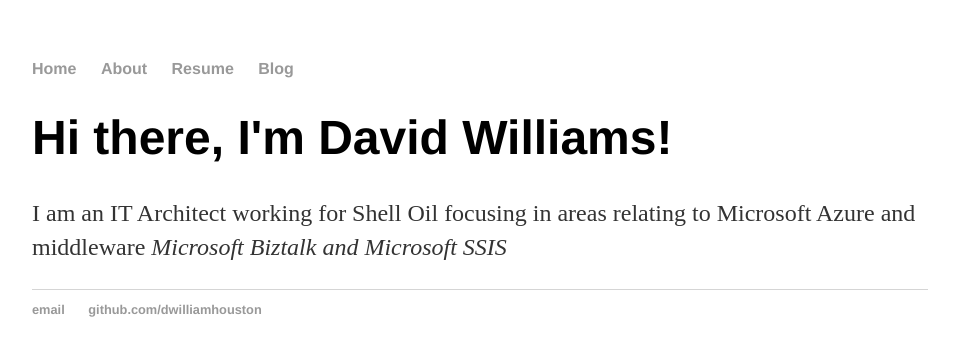
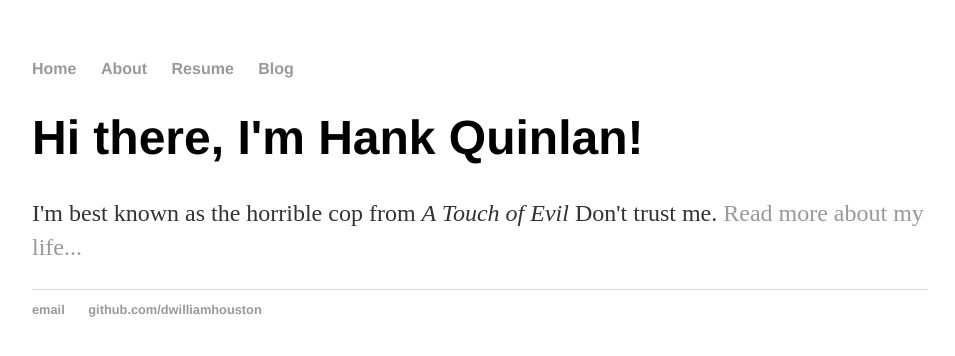
Before and after one commit to dwilliamhouston/dwilliamhouston.github.io, a Jekyll site: the page built from index.html, in a window 1280 px wide. Shown: the top 356 px of the page, without its empty margins (160-1115 px from the left). Built offline with Jekyll 4.4.1, drawn with Linux system fonts in a browser that asks for light colours.

Commit message:
Update index.html

```diff
--- a/index.html
+++ b/index.html
@@ -1,30 +1,8 @@
-<!DOCTYPE html>
-<html>
-	<head>
-		<title>David Williams, My Area of the Internet</title>
-		<!-- link to main stylesheet -->
-		<link rel="stylesheet" type="text/css" href="/css/main.css">
-	</head>
-	<body>
-		<nav>
-    		<ul>
-        		<li><a href="/">Home</a></li>
-	        	<li><a href="/about">About</a></li>
-        		<li><a href="/resume">Resume</a></li>
-        		<li><a href="/blog">Blog</a></li>
-    		</ul>
-		</nav>
-		<div class="container">
-    		<div class="blurb">
-        		<h1>Hi there, I'm David Williams!</h1>
-				<p>I am an IT Architect working for Shell Oil focusing in areas relating to Microsoft Azure and middleware <em>Microsoft Biztalk and Microsoft SSIS</em></p>
-    		</div><!-- /.blurb -->
-		</div><!-- /.container -->
-		<footer>
-    		<ul>
-        		<li><a href="mailto:david@dw-consulting.net">email</a></li>
-        		<li><a href="https://github.com/dwilliamhouston">github.com/dwilliamhouston</a></li>
-			</ul>
-		</footer>
-	</body>
-</html>
+---
+layout: default
+title: Hank Quinlan, Horrible Cop
+---
+<div class="blurb">
+	<h1>Hi there, I'm Hank Quinlan!</h1>
+	<p>I'm best known as the horrible cop from <em>A Touch of Evil</em> Don't trust me. <a href="/about">Read more about my life...</a></p>
+</div><!-- /.blurb -->
```
